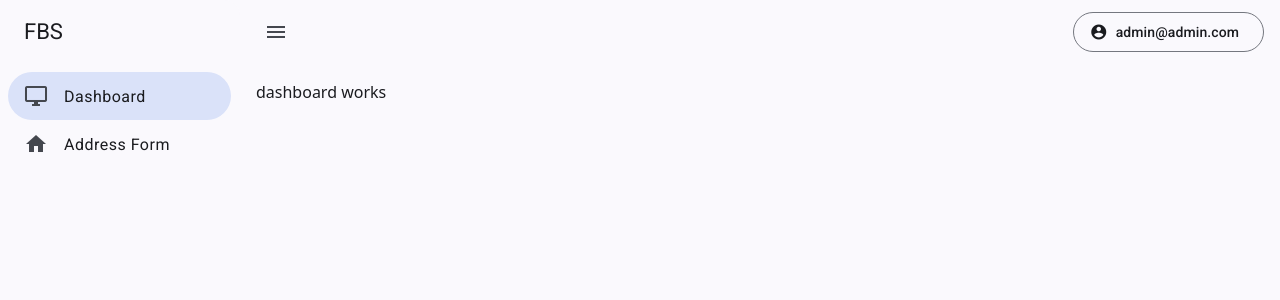
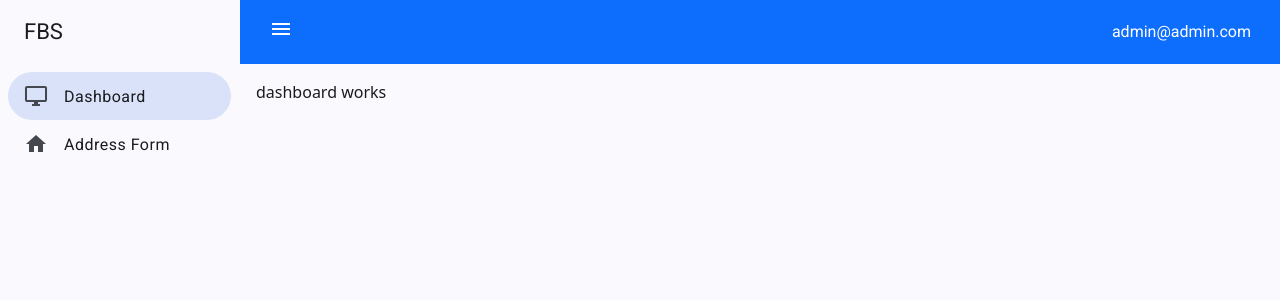
Before and after one commit to nirali128/FFBS_Angular_FE, an Angular app in the folder app/: page /dashboard in a window 1280 px wide. Shown: the top 300 px of the page. Built offline with nearby package versions, Linux system fonts and the light colour scheme.

Commit message:
PR review changes

```diff
--- a/app/src/app/layout/layout.component.html
+++ b/app/src/app/layout/layout.component.html
@@ -4,32 +4,28 @@
       color="primary"
       class="d-flex align-items-center justify-content-between w-100"
     >
-            <button
-                type="button"
-                aria-label="Toggle sidenav"
-                mat-icon-button
-                (click)="drawer.toggle()"
+      <app-button
+        buttonType="icon"
+        color="primary"
+        [icon]="'menu'"
+        (buttonClick)="drawer.toggle()"
       >
-                <mat-icon aria-label="Side nav toggle icon">menu</mat-icon>
-            </button>
+      </app-button>
       <div class="d-flex align-items-center gap-3">
-                <button mat-stroked-button [matMenuTriggerFor]="menu">
-                    <mat-icon class="material-symbols-outlined"
-                        >account_circle</mat-icon
+        <app-button
+          buttonType="outline"
+          [matMenuTriggerFor]="menu"
+          text="admin@admin.com"
+          [icon]="'account_circle'"
         >
-                    admin&#64;admin.com
-                </button>
+        </app-button>
         <mat-menu #menu="matMenu">
           <button mat-menu-item>
-                        <mat-icon class="material-symbols-outlined"
-                            >person</mat-icon
-                        >
+            <mat-icon class="material-symbols-outlined">person</mat-icon>
             <span>My Profile</span>
           </button>
           <button mat-menu-item>
-                        <mat-icon class="material-symbols-outlined"
-                            >logout</mat-icon
-                        >
+            <mat-icon class="material-symbols-outlined">logout</mat-icon>
             <span>Sign Out</span>
           </button>
         </mat-menu>
--- a/app/src/app/layout/layout.component.scss
+++ b/app/src/app/layout/layout.component.scss
@@ -12,6 +12,7 @@
     position: sticky;
     top: 0;
     z-index: 1;
+    background-color: #0d6efd;
 }
 
 mat-sidenav-content {
--- a/app/src/app/layout/layout.component.ts
+++ b/app/src/app/layout/layout.component.ts
@@ -19,6 +19,7 @@ import { MatIconModule } from '@angular/material/icon';
 import { MatMenu, MatMenuItem, MatMenuTrigger } from '@angular/material/menu';
 import { routes } from '../app.routes';
 import { RouteData } from '../shared/interfaces/route.data';
+import { ButtonComponent } from '../shared/components/button/button.component';
 
 @Component({
   selector: 'app-layout',
@@ -37,7 +38,8 @@ import { RouteData } from '../shared/interfaces/route.data';
     MatMenuTrigger,
     MatMenu,
     MatMenuItem,
-    CommonModule
+    CommonModule,
+    ButtonComponent
   ],
   templateUrl: './layout.component.html',
   styleUrl: './layout.component.scss',
--- a/app/src/app/shared/components/button/button.component.html
+++ b/app/src/app/shared/components/button/button.component.html
@@ -5,8 +5,7 @@
         'mat-stroked': buttonType === 'outline',
         'mat-fab': buttonType === 'icon' || buttonType === 'text-icon'
     }"
-    [color]="color"
-    *ngIf="buttonType !== 'text-icon'"
+    [class]="'btn btn-' + color"
     (click)="onClick()"
 >
     <ng-container *ngIf="buttonType !== 'icon' && buttonType !== 'text-icon'">
@@ -14,10 +13,10 @@
     </ng-container>
 
     <ng-container *ngIf="buttonType === 'icon'">
-        <mat-icon>delete</mat-icon>
+        <mat-icon class="material-symbols-outlined">{{icon}}</mat-icon>
     </ng-container>
 
     <ng-container *ngIf="buttonType === 'text-icon'">
-        <mat-icon>delete</mat-icon> {{ text }}
+        <mat-icon class="material-symbols-outlined">{{icon}}</mat-icon> {{ text }}
     </ng-container>
 </button>
--- a/app/src/app/shared/components/button/button.component.ts
+++ b/app/src/app/shared/components/button/button.component.ts
@@ -1,3 +1,4 @@
+import { CommonModule } from '@angular/common';
 import { Component, EventEmitter, Input, Output } from '@angular/core';
 import { MatButtonModule } from '@angular/material/button';
 import { MatIconModule } from '@angular/material/icon';
@@ -5,14 +6,15 @@ import { MatIconModule } from '@angular/material/icon';
 @Component({
   selector: 'app-button',
   standalone: true,
-  imports: [MatButtonModule, MatIconModule],
+  imports: [MatButtonModule, MatIconModule, CommonModule],
   templateUrl: './button.component.html',
   styleUrl: './button.component.scss'
 })
 export class ButtonComponent {
   @Input() public text: string = '';
   @Input() public buttonType: 'normal' | 'outline' | 'icon' | 'flat' | 'text-icon' = 'normal';
-  @Input() public color: 'primary' | 'secondary' = 'primary';
+  @Input() public color: 'primary' | 'secondary' | 'info' | 'danger' = 'primary';
+  @Input() public icon: string = 'delete';
   @Output() public buttonClick = new EventEmitter<void>();
 
   onClick(): void {
```
Lines whose indentation alone changed are shown as unchanged.
